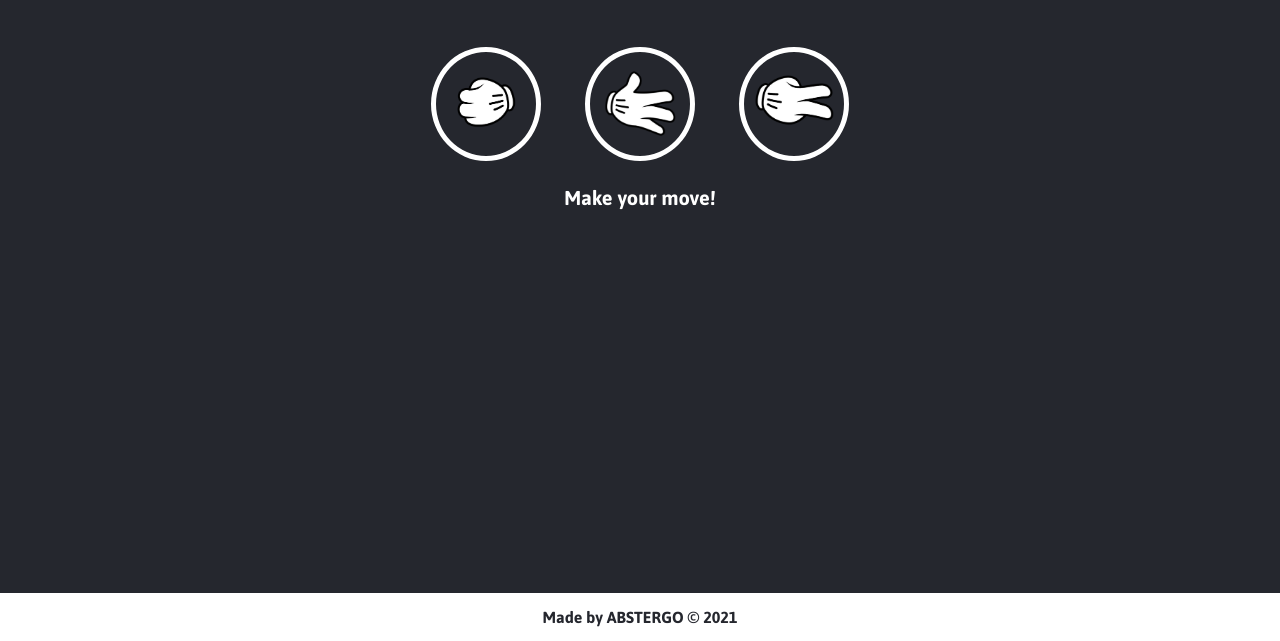
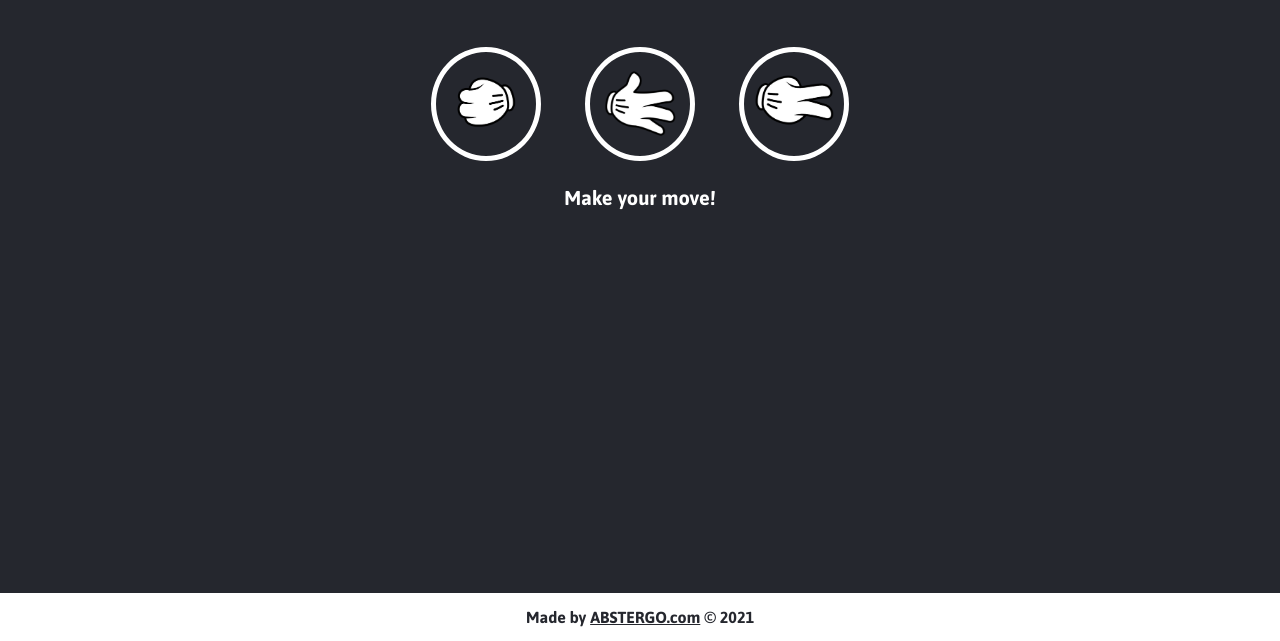
Before and after one commit to CalvinLanger/Rock-Paper-Scissor, a plain HTML site: page index.html in a window 1280 px wide. Shown: the part 254-895 px from the top of the page. Drawn offline with Linux system fonts and the light colour scheme.

Commit message:
add footer hiperlink to github profile

```diff
--- a/index.html
+++ b/index.html
@@ -40,7 +40,7 @@
     <p id="action-message">Make your move!</p>
 
     <footer>
-        Made by ABSTERGO © <span id="current-date">0000</span>
+        Made by <a href="https://github.com/CalvinLanger">ABSTERGO.com</a> © <span id="current-date">0000</span>
     </footer>
 
     <script src="app.js"></script>
--- a/styles.css
+++ b/styles.css
@@ -108,3 +108,7 @@ footer {
     position: relative;
     margin-top: 30%;
 }
+
+footer > a {
+    color: #25272E;
+}
```
